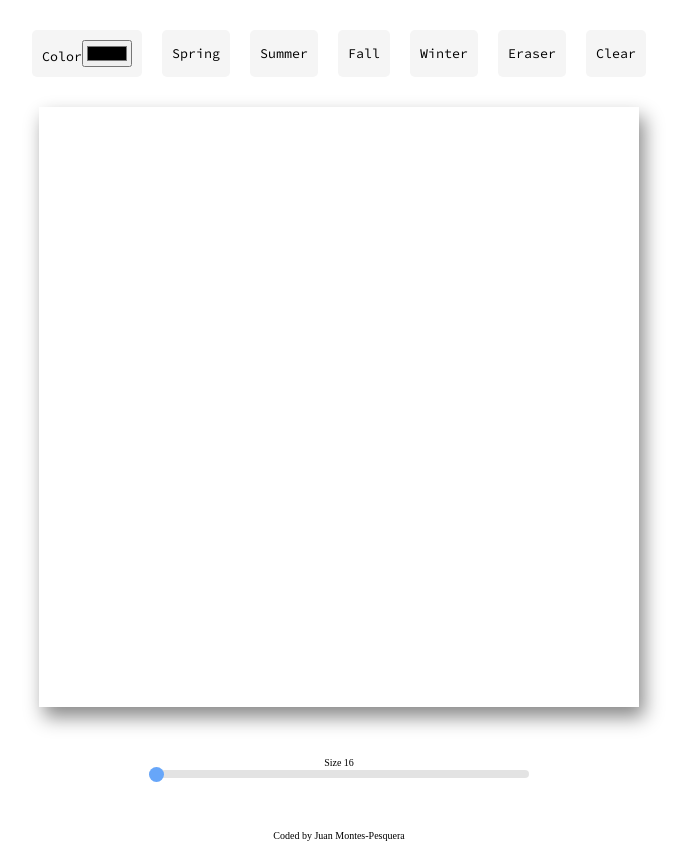
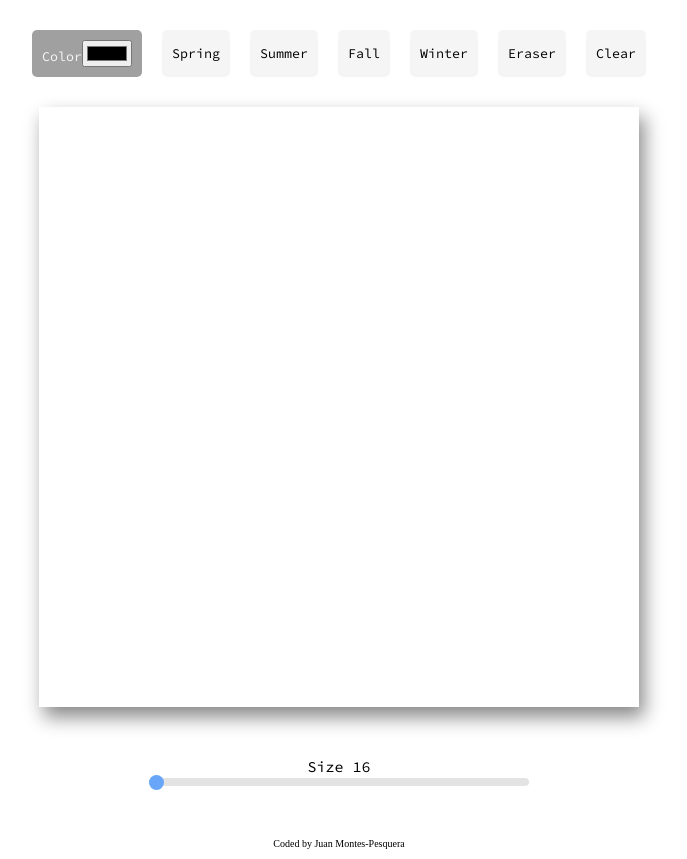
Before and after one commit to JCMP92/PROJECT-ETCH-A-SKETCH, a plain HTML site: page index.html in a window 1280 px wide. Shown: the part 107-966 px from the top of the page, without its empty margins (301-988 px from the left). Drawn offline with Linux system fonts and the light colour scheme.

Commit message:
Buttons active class added

```diff
--- a/code.js
+++ b/code.js
@@ -12,6 +12,8 @@ const container = document.querySelector('.grid-div-container');
 const sizeModifier = document.getElementById('size');
 const clear = document.getElementById('clear');
 const color = document.getElementById('base-color');
+const eachButtons = document.querySelectorAll('button');
+const commandContainer = document.getElementsByClassName('command-panel');
 const colorBtn = document.getElementById('color-picker');
 const springBtn = document.getElementById('spring');
 const summerBtn = document.getElementById('summer');
@@ -23,15 +25,20 @@ const output = document.getElementById('grid-size');
 
 
 
+
 //EVENT LISTENERS-------------------------------------------------------------------------
 sizeModifier.addEventListener('change', sizeSlider);
 color.addEventListener('change',  colorSelector);
 clear.addEventListener('click', reloadGrid);
 colorBtn.addEventListener('click', colorMode);
 springBtn.addEventListener('click', springMode);
+// springBtn.addEventListener('click', activeMode);
 summerBtn.addEventListener('click', summerMode);
+// summerBtn.addEventListener('click', activeMode);
 fallBtn.addEventListener('click', fallMode);
+// fallBtn.addEventListener('click', activeMode);
 winterBtn.addEventListener('click', winterMode);
+// winterBtn.addEventListener('click', activeMode);
 erase.addEventListener('click', eraseMode);
 
 
@@ -117,11 +124,13 @@ function eraseMode() {
         output.innerHTML = this.value;
       }
 
+
 //COLOR CHANGER-------------------------------------------------------------------------
     function gridColors(e) {
         if (chooseMode === 'color') {
             e.target.style.backgroundColor = colorValue;
         } else if (chooseMode === 'erase') {
+            this.classList.add('active');
             e.target.style.backgroundColor = '#FFFFFF';
         }else if (chooseMode === 'spring') {
             const colors = ['#CCF6C8', '#FAFCC2', '#F6D6AD', '#F9C0C0'];
@@ -141,3 +150,17 @@ function eraseMode() {
     function setMode(newMode) {
         chooseMode   = newMode;
     };
+
+//ACTIVE BUTTON--------------------------------------------------------------------------
+        for (let i = 0; i < eachButtons.length; i++){
+            eachButtons[i].addEventListener("click", function(){
+                (document.querySelector('.active')) ? document.querySelector('.active').classList.remove('active') : '';
+                this.classList.add('active');
+            });
+
+        };
+
+//START----------------------------------------------------------------------------------
+window.onload = () => {
+    colorBtn.classList.add('active');
+}
--- a/index.html
+++ b/index.html
@@ -40,7 +40,7 @@
 
     <div class="slidecontainer">
 
-        <label for="size">Size <span id="grid-size"></span></label>
+        <label for="size" class="size-text">Size <span id="grid-size" class="size-text"></span></label>
         <input type="range" id="size" class="slider" name="size" min="16" max="64" value="16">
 
     </div>
--- a/style.css
+++ b/style.css
@@ -30,6 +30,10 @@ h1{
     border: none;
     border-radius: 0.5rem;
     background-color: rgb(245, 245, 245);
+}
+.active{
+    background-color: rgb(160, 160, 160);
+    color: rgb(245, 245, 245) ;
 }
 .color-btn:hover{
     transform: scale(1.1);
@@ -94,3 +98,7 @@ h1{
     background: rgb(39, 129, 247);
     cursor: pointer; /* Cursor on hover */
   }
+.size-text{
+    font-size: 1.5rem;
+    font-family: 'Source Code Pro', monospace;
+}
```
